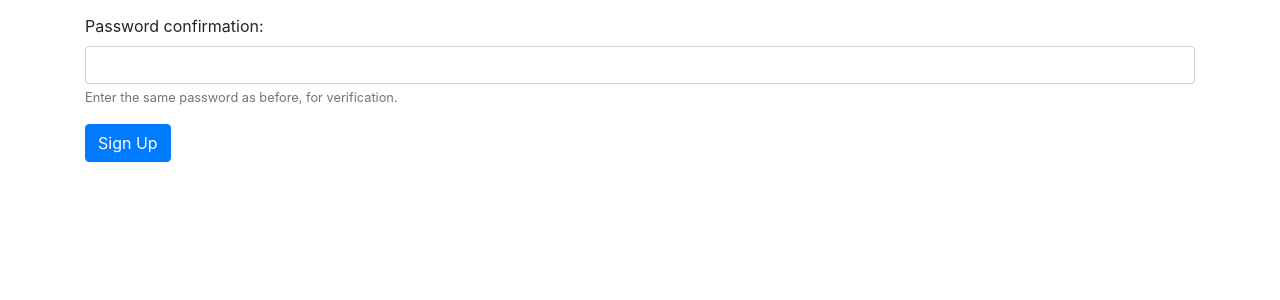
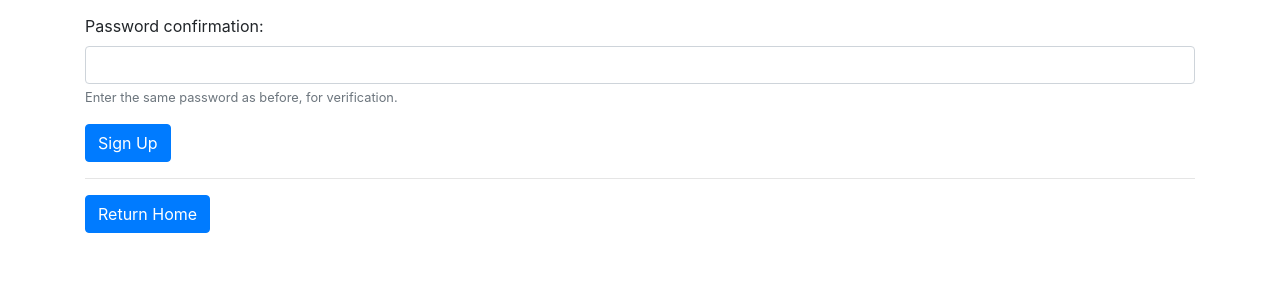
Before and after one commit to RmarzooqUR/django-projects, a Django app: page /accounts/ in a window 1280 px wide. Shown: the part 308-608 px from the top of the page. Run offline with Django 3.2, Linux system fonts and the light colour scheme; some libraries are stand-ins or nearby versions.

Commit message:
fix error in signup form

```diff
--- a/learn/accounts/templates/accounts/signup.html
+++ b/learn/accounts/templates/accounts/signup.html
@@ -2,11 +2,14 @@
 {% block body %}
 <div class="container">
     <h2>Sign Up</h2>
-    <from method="POST" novalidate>
+    <form method="post">
         {% csrf_token %}
         {% include 'accounts/includes/newForm.html' %}
         {% comment %} {{form.as_p}} {% endcomment %}
-        <button class="btn btn-primary">Sign Up</button>
+        <button type="submit" class="btn btn-primary">Sign Up</button>
     </form>
+    <hr>
+    <a href="{% url 'boardsHome' %}"><button class="btn btn-primary">Return Home</button></a>
+
 </div>
 {% endblock body %}
--- a/learn/accounts/urls.py
+++ b/learn/accounts/urls.py
@@ -1,6 +1,7 @@
 from django.urls import path
 from django.contrib.auth import views as auth_views
 from . import views
+
 
 urlpatterns = [
     path('', views.signup, name='signup'),
--- a/learn/accounts/views.py
+++ b/learn/accounts/views.py
@@ -1,9 +1,21 @@
 from django.shortcuts import render, redirect
 from django.contrib.auth.forms import UserCreationForm
+from django.contrib.auth import login as auth_login
+from django.contrib.auth import authenticate
 # Create your views here.
 
 def signup(request):
-    form = UserCreationForm()
+    if request.method == 'POST':
+        form = UserCreationForm(request.POST)
+        if form.is_valid():
+            form.save()
+            username = form.cleaned_data.get('username')
+            password = form.cleaned_data.get('password1')
+            user = authenticate(username=username, password=password)
+            auth_login(request, user)
+            return redirect('boardsHome')
+    else:
+        form = UserCreationForm()
     return render(request, 'accounts/signup.html', context={'form':form})
 
 def login(request):
--- a/learn/boards/urls.py
+++ b/learn/boards/urls.py
@@ -1,5 +1,6 @@
 from django.urls import path
 from . import views
+
 
 urlpatterns = [
     path('', views.boardsHome, name='boardsHome'),
--- a/learn/templates/base.html
+++ b/learn/templates/base.html
@@ -13,6 +13,7 @@
     <nav class="navbar navbar-expand-lg navbar-dark bg-dark">
       <div class="container">
         <a class="navbar-brand" href="{% url 'boardsHome' %}">Django Boards</a>
+
       </div>
     </nav>
     <div class="container">
```
Also changed, not shown: learn/db.sqlite3.
